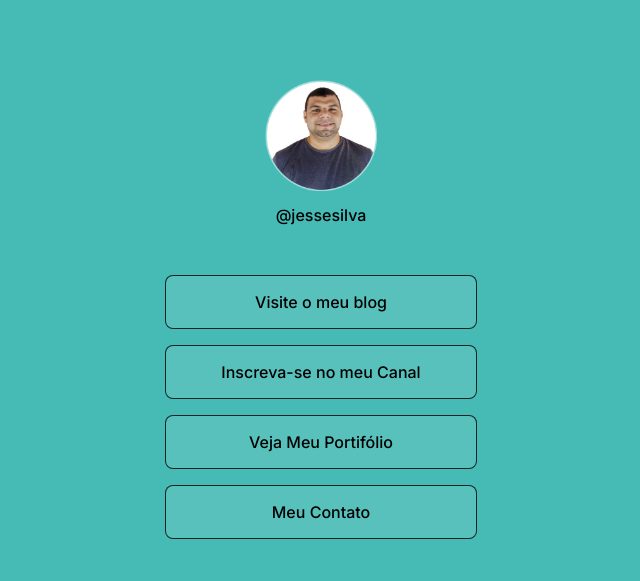
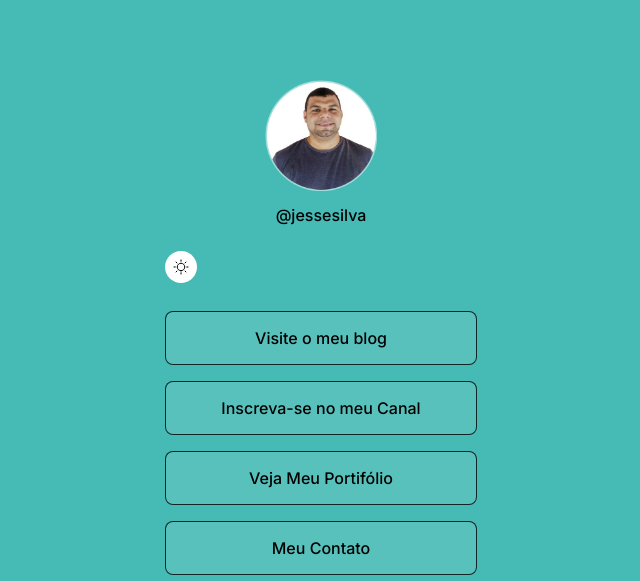
Before and after one commit to jesseprogran/projeto-dev-links, a plain HTML site: page index.html in a window 1280 px wide. Shown: the top 581 px of the page, without its empty margins (319-959 px from the left). Drawn offline with nearby package versions, Linux system fonts and the light colour scheme.

Commit message:
adcionando no css o botão para efeitos

```diff
--- a/index.html
+++ b/index.html
@@ -23,6 +23,12 @@
           alt="Foto do Jessé Silva, usando camisa cinza, sorrindo, pouca barba e fundo branco."
         />
         <p>@jessesilva</p>
+      </div>
+      <div id="switch">
+        <button>
+
+        </button>
+        <span></span>
       </div>
       <ul>
         <li>
--- a/style.css
+++ b/style.css
@@ -9,6 +9,7 @@
   --background: rgb(21, 32, 22);
   --background-social: rgba(12, 41, 13, 0.25);
   --border: 1px solid rgba(255, 255, 255, 0.5);
+  --swicth-bg-url: url(assets/moon-stars.svg);
 }
 
 .light {
@@ -16,6 +17,7 @@
   --background: rgb(70, 186, 181);
   --background-social: rgb(0, 235, 231);
   --border: 1px solid rgba(4, 3, 3, 0.815);
+  --swicth-bg-url: url(assets/sun.svg);
 }
 
 body {
@@ -32,7 +34,7 @@ body * {
   margin: 56px auto 0px;
   padding: 0 24px;
 }
-
+/* profile */
 #profile {
   text-align: center;
   padding: 24px;
@@ -47,7 +49,16 @@ body * {
   line-height: 24px;
   margin-top: 8px;
 }
+/* switch */
+#switch button {
+  width: 32px;
+  height: 32px;
+  background: white var(--swicth-bg-url) no-repeat center;
+  border: none;
+  border-radius: 50%;
 
+
+}
 /* Links */
 
 ul {
```
Also changed, not shown: assets/moon-stars.svg (added), assets/sun.svg (added).
